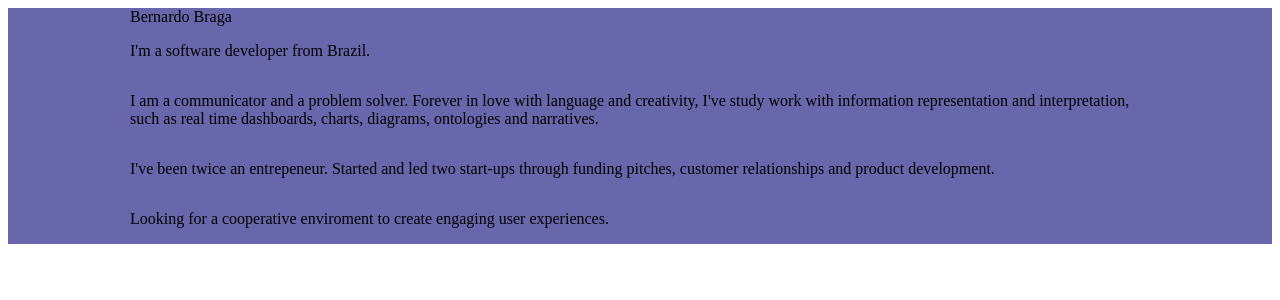
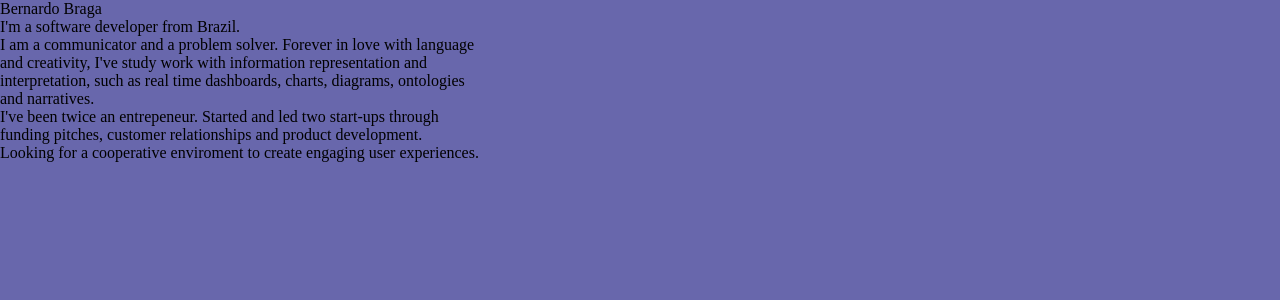
Before and after one commit to BernardoFBBraga/me, a React app: page / in a window 1280 px wide. Shown: the top 300 px of the page. Built offline with nearby package versions, Linux system fonts and the light colour scheme.

Commit message:
Bundling css in production

```diff
--- a/custom-webpack-compiler.js
+++ b/custom-webpack-compiler.js
@@ -11,6 +11,7 @@ const mode = production ? "production" : "development";
 serverConfig.mode = mode;
 const serverCompiler = Webpack(serverConfig);
 
+console.log("Running in", production ? "production" : "dev", "mode");
 const hydrationConfig = production ? clientConfig : devServerConfig;
 
 const compile = () => {
--- a/package.json
+++ b/package.json
@@ -31,8 +31,9 @@
     "@types/react-dom": "^17.0.10",
     "babel-loader": "8.0.2",
     "connect": "^3.7.0",
-    "css-loader": "^6.3.0",
+    "css-loader": "^6.5.1",
     "html-webpack-plugin": "^5.3.2",
+    "mini-css-extract-plugin": "^2.5.2",
     "react-dom": "^17.0.2",
     "serve-static": "^1.14.2",
     "style-loader": "^3.3.0",
--- a/src/components/App.tsx
+++ b/src/components/App.tsx
@@ -1,3 +1,4 @@
+import "../style.css";
 import React from "react";
 import LandingPage from "./LandingPage";
 
--- /dev/null
+++ b/src/components/LandingPage.css
@@ -0,0 +1,3 @@
+.landing-page-content {
+  max-width: 60ch; /* 45 – 75 characters is a good baseline for text content*/
+}
--- a/src/components/LandingPage.tsx
+++ b/src/components/LandingPage.tsx
@@ -1,23 +1,26 @@
 import React from "react";
+import "./LandingPage.css";
 
 const LandingPage: React.FC = () => {
   return (
-    <div className="bg">
-      <header className="page-center">{"Bernardo Braga"}</header>
-      <main className="page-center">
+    <>
+      <div className="landing-page-content">
+        <header>{"Bernardo Braga"}</header>
+        <main>
           <p>I'm a software developer from Brazil.</p>
           <p>
             I am a communicator and a problem solver. Forever in love with language and creativity, I've study work with
-          information representation and interpretation, such as real time dashboards, charts, diagrams, ontologies and
-          narratives.
+            information representation and interpretation, such as real time dashboards, charts, diagrams, ontologies
+            and narratives.
           </p>
           <p>
-          I've been twice an entrepeneur. Started and led two start-ups through funding pitches, customer relationships
-          and product development.
+            I've been twice an entrepeneur. Started and led two start-ups through funding pitches, customer
+            relationships and product development.
           </p>
           <p>Looking for a cooperative enviroment to create engaging user experiences.</p>
         </main>
       </div>
+    </>
   );
 };
 
--- a/src/entry-points/dev-server.jsx
+++ b/src/entry-points/dev-server.jsx
@@ -1,4 +1,3 @@
-import "../style.css";
 import React, { useEffect } from "react";
 import ReactDOM from "react-dom";
 import App from "../components/App";
--- a/src/entry-points/web.jsx
+++ b/src/entry-points/web.jsx
@@ -1,4 +1,3 @@
-import "../style.css";
 import React from "react";
 import ReactDOM from "react-dom";
 import App from "../components/App";
--- a/src/style.css
+++ b/src/style.css
@@ -1,17 +1,101 @@
-.page-center {
-  height: 100%;
-  width: 100%;
-  max-width: 1020px;
-  margin-left: auto;
-  margin-right: auto;
+
+.root {
   display: flex;
   flex-direction: column;
   justify-content: center;
   vertical-align: middle;
 }
 
-.bg {
-  min-width: 100%;
-  min-height: 100%;
-  background-color: #6867AC;
+body {
+  background-color: #6867ac;
 }
+
+/* css reset */
+html,
+body,
+div,
+span,
+applet,
+object,
+iframe,
+h1,
+h2,
+h3,
+h4,
+h5,
+h6,
+p,
+blockquote,
+pre,
+a,
+abbr,
+acronym,
+address,
+big,
+cite,
+code,
+del,
+dfn,
+em,
+img,
+ins,
+kbd,
+q,
+s,
+samp,
+small,
+strike,
+strong,
+sub,
+sup,
+tt,
+var,
+b,
+u,
+i,
+center,
+dl,
+dt,
+dd,
+ol,
+ul,
+li,
+fieldset,
+form,
+label,
+legend,
+table,
+caption,
+tbody,
+tfoot,
+thead,
+tr,
+th,
+td,
+article,
+aside,
+canvas,
+details,
+embed,
+figure,
+figcaption,
+footer,
+header,
+hgroup,
+menu,
+nav,
+output,
+ruby,
+section,
+summary,
+time,
+mark,
+audio,
+video {
+  margin: 0;
+  padding: 0;
+  border: 0;
+  font-size: 100%;
+  font: inherit;
+  vertical-align: baseline;
+}
--- a/webpack.config.js
+++ b/webpack.config.js
@@ -1,4 +1,5 @@
 const path = require("path");
+const MiniCssExtractPlugin = require("mini-css-extract-plugin");
 const BundleAnalyzerPlugin = require("webpack-bundle-analyzer").BundleAnalyzerPlugin;
 
 const distPath = path.resolve(__dirname, "dist");
@@ -11,7 +12,6 @@ const commonConfig = {
   entry: {
     shared: "./src/components/App.tsx",
   },
-  devtool: "source-map",
   module: {
     rules: [
       {
@@ -21,8 +21,8 @@ const commonConfig = {
         options: { presets: ["@babel/preset-typescript", "@babel/env"] },
       },
       {
-        test: /\.css$/i,
-        use: ["style-loader", "css-loader"],
+        test: /\.(sa|sc|c)ss$/i,
+        use: [MiniCssExtractPlugin.loader, "css-loader"],
       },
       {
         test: /\.(png|svg|jpg|jpeg|gif)$/i,
@@ -30,6 +30,7 @@ const commonConfig = {
       },
     ],
   },
+  plugins: [new MiniCssExtractPlugin()],
   resolve: { extensions: ["*", ".js", ".jsx", ".ts", ".tsx"] },
   optimization: {
     splitChunks: {
@@ -52,7 +53,8 @@ const clientConfig = {
     },
   },
   plugins: [
-    //    new BundleAnalyzerPlugin(),
+    ...commonConfig.plugins,
+    //, new BundleAnalyzerPlugin()
   ],
 };
 
@@ -74,6 +76,7 @@ const serverConfig = {
 
 const devServerConfig = {
   ...clientConfig,
+  devtool: "source-map",
   entry: {
     ...clientConfig.entry,
     web: {
```
Also changed, not shown: 1 other file (tests, documents, lock files or other folders). Lines whose indentation alone changed are shown as unchanged.
